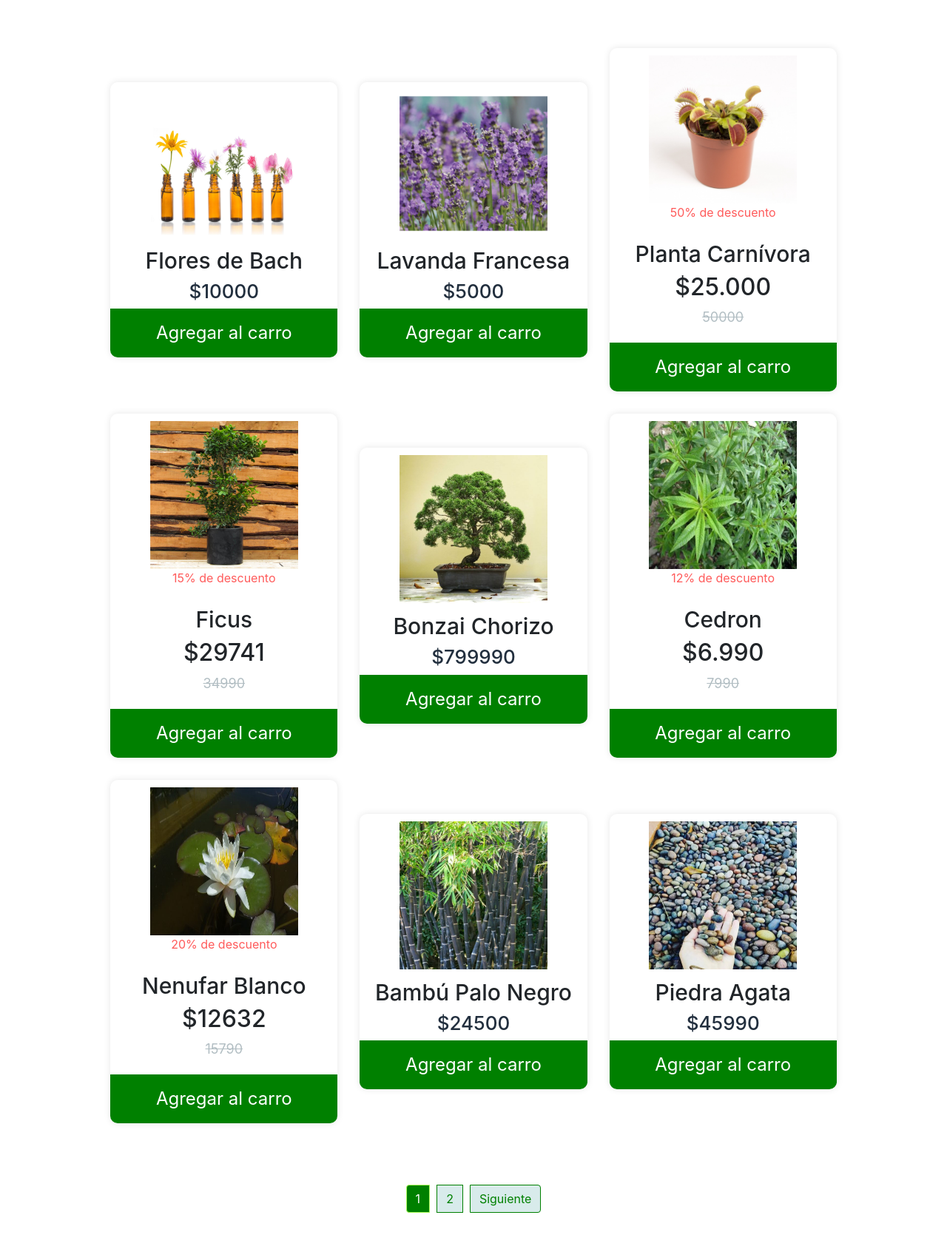
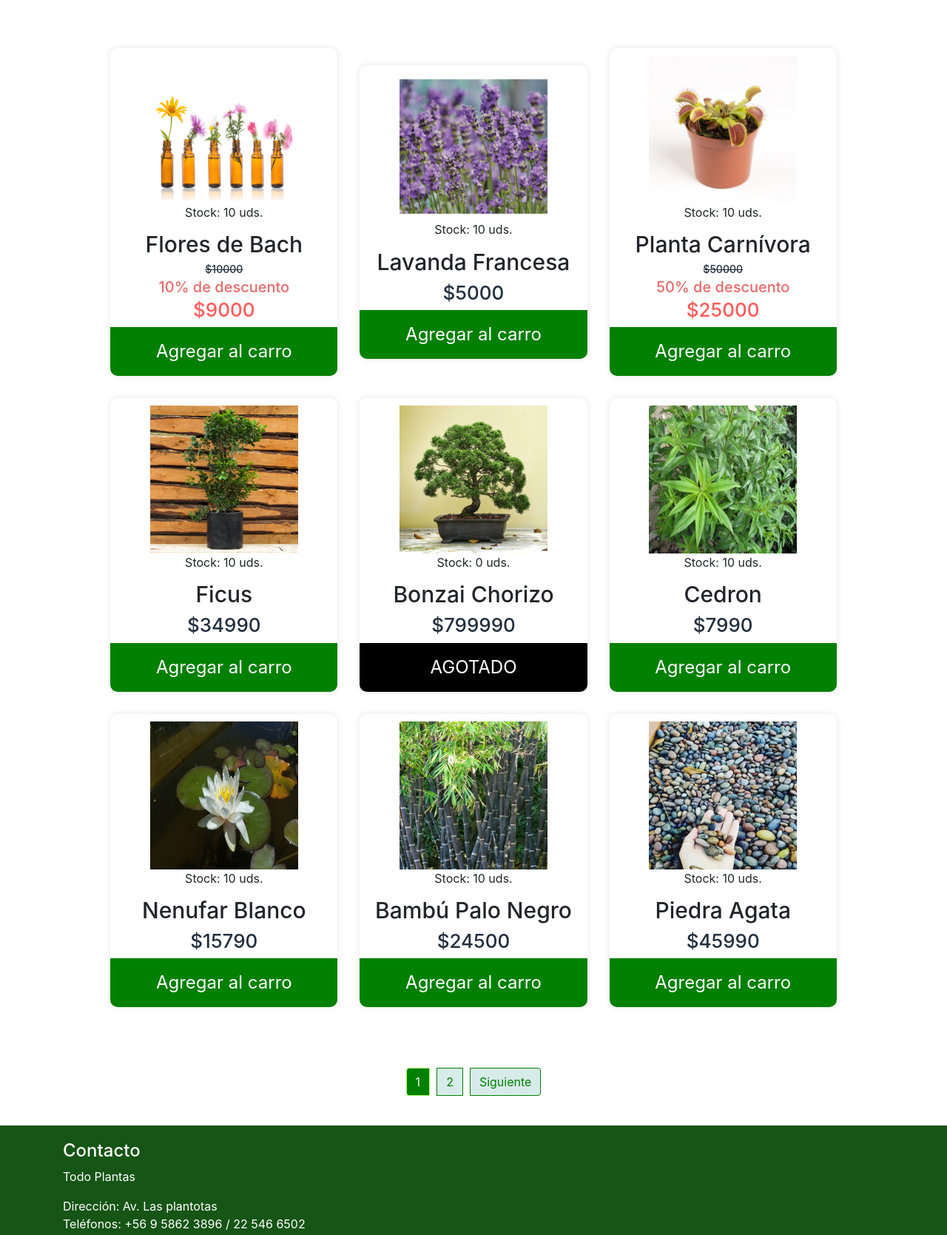
Before and after one commit to carlosztw/test-proyecto-django, a Django app: page /productos/ in a window 1280 px wide. Shown: the part 61-1730 px from the top of the page at 74% size. Run offline with Django 3.2, Linux system fonts and the light colour scheme; data comes from the database, SQL or seed files in the repository; some libraries are stand-ins or nearby versions.

Commit message:
descuentos y stock
This reverts commit 5a237ffd64390a4293c6684d5b799f0079b2382c.

```diff
--- a/app/forms.py
+++ b/app/forms.py
@@ -16,6 +16,8 @@
     precio = forms.IntegerField(min_value=2000)
     descripcion = forms.CharField(min_length=5, max_length=60)
     imagen = forms.ImageField(required=False, validators=[MaxSizeFileValidator(max_file_size=2)])
+    descuento = forms.IntegerField(min_value=0, max_value=90)
+    stock =  forms.IntegerField(min_value=0)
 
     def clean_nombre(self):
         nombre = self.cleaned_data["nombre"]
@@ -30,7 +32,7 @@
 
     class Meta:
         model = Producto
-        fields = ['nombre','precio', 'imagen','descripcion','tipo', 'fecha']
+        fields = ['nombre','precio', 'imagen','descripcion','tipo', 'fecha', 'descuento', 'stock']
 
         widgets = {
             'fecha': forms.SelectDateWidget(years=range(2015, 2030))
--- a/app/models.py
+++ b/app/models.py
@@ -16,9 +16,15 @@
     descripcion = models.CharField(max_length=60)
     tipo = models.ForeignKey(TipoProducto, on_delete=models.CASCADE)
     fecha = models.DateField()
+    descuento = models.IntegerField()
+    stock = models.IntegerField()
 
     def __str__(self):
         return self.nombre
+    def calcular_descuento(self):
+        if self.descuento > 0:
+            des = round(self.precio - self.precio*(self.descuento/100))
+        return des
 
 consultas = [
     [0, "Consulta"],
--- a/app/templates/app/index.html
+++ b/app/templates/app/index.html
@@ -41,14 +41,10 @@
                 <div class="card col-8 col-sm-7 col-md-4 col-lg-4 " style="width:20rem;margin:20px 0 24px 0">
                     <img class="card-img-top" src="{% static 'app/img/prod1.jpg' %}" alt="image" style="width:100%">
                     <div class="card-body">
-
-                        <p style="color: red; text-align: center;">15% de descuento</p>
                         <h3 class="card-title" style="text-align: center;">Ficus</h3>
-                        <p class="card-text" style="text-align: center; font-size: 25px;">$29.741</p>
-
+                        <p class="card-text" style="text-align: center; font-size: 25px;">$25.990</p>
                         <div class="text-center" style="margin-left: 15px;"><a class="btn btn-verde" style="margin-right: 10%;">Agregar al carro</a></div>
                     </div>
-
                 </div>
                 <div class="card col-8 col-sm-7 col-md-4 col-lg-4" style="width:20rem;margin:20px 0 24px 0">
                     <img class="card-img-top" src="{% static 'app/img/prod4.jpg' %}" alt="image" style="width:100%">
--- a/app/templates/app/productos.html
+++ b/app/templates/app/productos.html
@@ -14,50 +14,20 @@
           {% else %}
             <img src="{% static 'app/img/noimagen.jpg' %}">
           {% endif %}
-
-          {% if aux.nombre == "Nenufar Blanco" %}
-
-           <p style="color: rgb(255, 91, 91);">20% de descuento</p>
-
-           <h3>{{ aux.nombre }}</h3>
-           <h2>$12632 </h2>
-           <p style="text-decoration: line-through; font-size: 18px; " > {{ aux.precio }}  </p>
-          {% elif aux.nombre == "Ficus" %}
-
-          <p style="color: rgb(255, 91, 91);">15% de descuento</p>
-
-           <h3>{{ aux.nombre }}</h3>
-           <h2>$29741 </h2>
-           <p style="text-decoration: line-through; font-size: 18px; " > {{ aux.precio }}  </p>
-
-           {% elif aux.nombre == "Planta Carnívora" %}
-
-           <p style="color: rgb(255, 91, 91);">50% de descuento</p>
-           <h3>{{ aux.nombre }}</h3>
-           <h2>$25.000 </h2>
-           <p style="text-decoration: line-through; font-size: 18px; " > {{ aux.precio }}  </p>
-
-           {% elif aux.nombre == "Macetero Barril" %}
-
-           <p style="color: rgb(255, 91, 91);">20% de descuento</p>
-           <h3>{{ aux.nombre }}</h3>
-           <h2>$22.3120 </h2>
-           <p style="text-decoration: line-through; font-size: 18px; " > {{ aux.precio }}  </p>
-
-           {% elif aux.nombre == "Cedron" %}
-
-           <p style="color: rgb(255, 91, 91);">12% de descuento</p>
-           <h3>{{ aux.nombre }}</h3>
-           <h2>$6.990 </h2>
-           <p style="text-decoration: line-through; font-size: 18px; " > {{ aux.precio }}  </p>
-
-           {% else %}
-           <h3>{{ aux.nombre }}</h3>
+            <h10>Stock: {{ aux.stock }} uds.</h10>
+            <h3>{{ aux.nombre }}</h3>
+            {% if aux.descuento > 0 %}
+            <h6 style="text-decoration: line-through; font-size: 14px;">${{ aux.precio }}</h6>
+            <h6 style="color: rgb(231, 106, 106); font-size: 20px;">{{ aux.descuento }}% de descuento</h6>
+            <h6 style="color: rgb(255, 91, 91);">${{ aux.calcular_descuento}} </h6>
+            {% else %}
             <h6>${{ aux.precio }}</h6>
-
-          {% endif %}
-
+            {% endif %}
+            {% if aux.stock == 0 %}
+            <button style = "background-color: black;" class="buy-1">AGOTADO</button>
+            {% else %}
             <button class="buy-1">Agregar al carro</button>
+            {% endif %}
         </div>
         {% endfor %}
         </div>
```
Also changed, not shown: app/templates/app/modificar.html (+7 -0 lines), app/migrations/0007_auto_20210707_1448.py (added), app/migrations/0008_producto_stock.py (added), app/static/app/css/style.css (line endings or trailing spaces), db.sqlite3.
